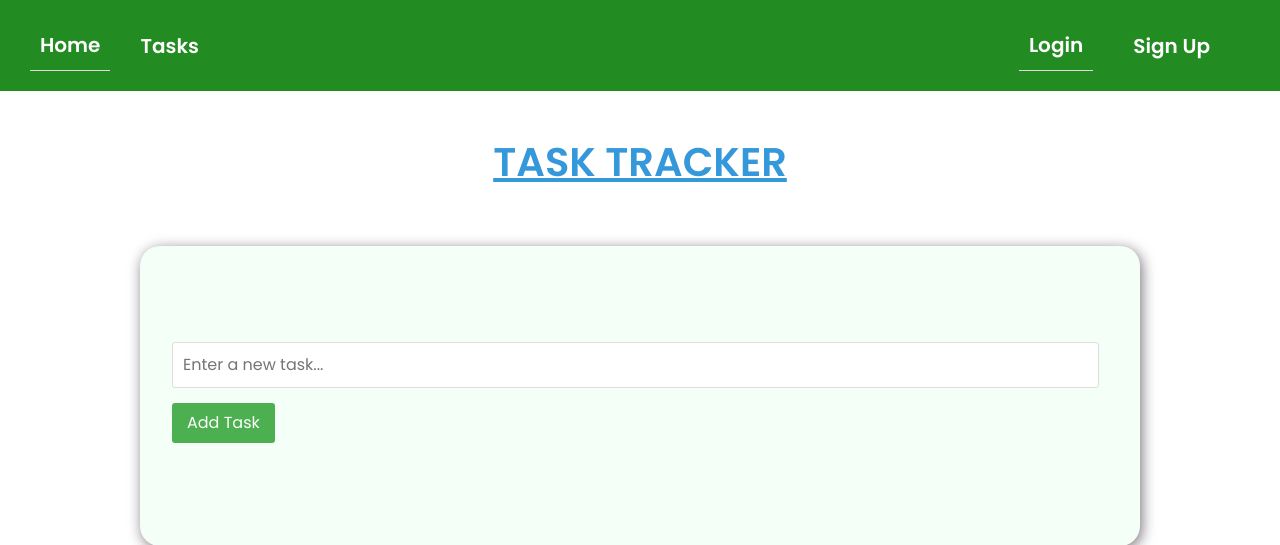
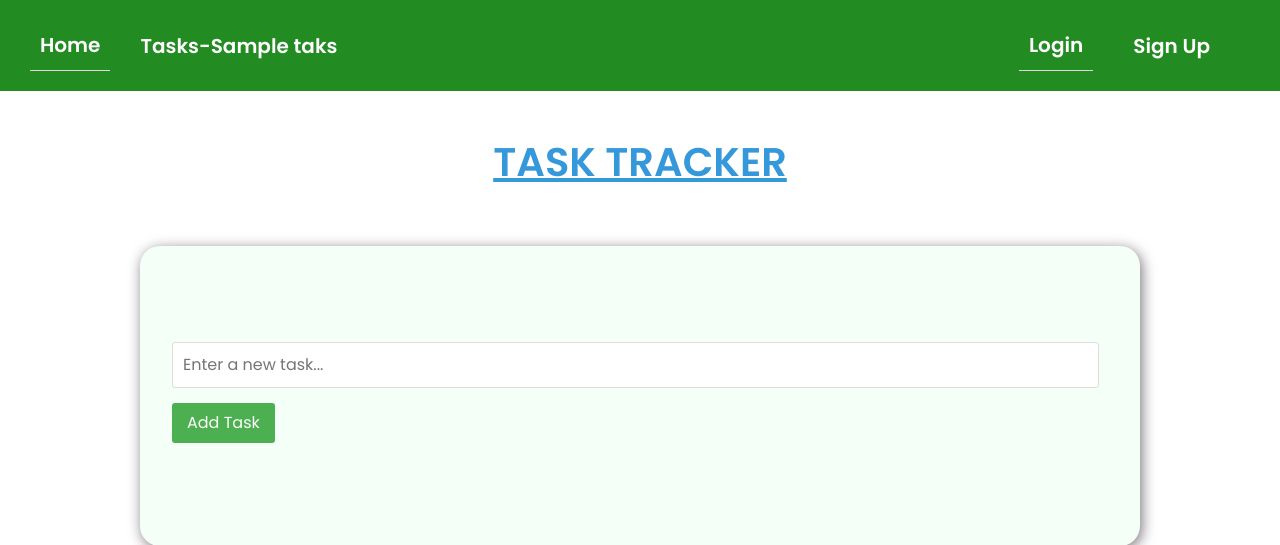
Before and after one commit to 03-prathamesh/Task-Tracker, a Django app: template user_auth/templates/home.html in a window 1280 px wide. Shown: the top 545 px of the page. Run offline with Django 4.2, Linux system fonts and the light colour scheme; the template is opened without the code that fills it: most values are stand-ins (such as "Sample title", 1, 10 or a date in 2020).

Commit message:
added task count

```diff
--- a/user_auth/templates/home.html
+++ b/user_auth/templates/home.html
@@ -361,7 +361,7 @@
     <nav class="navbar">
         <ul class="nav-links">
             <li><a class="a" href="#">Home</a></li>
-            <li><a  class="a" href="{% url "t_list" %}">Tasks</a></li>
+            <li><a  class="a" href="{% url "t_list" %}">Tasks-<b>{{taks}}</b></a></li>
         </ul>
         <div class="user-links">
           {% if not user.is_authenticated %}
--- a/user_auth/views.py
+++ b/user_auth/views.py
@@ -67,8 +67,10 @@ def homes(request):
       else:
         # display_msg=False
         # print(request.user.username)
+
         newtask=request.POST.get('task_name')   #html chay imput la je attribute made name dilele te 'task_name'
         users = request.user  # Get the logged-in user
+        tasksss = Todo.objects.filter(user=users).count()+1
 
         add='True'
         task= models.Todo(task_name=newtask,user=users)
@@ -83,6 +85,7 @@ def homes(request):
         'display':display_msg,
         'added':add,
         'check':'check',
+        'taks':tasksss,
 
     }
 
```
Also changed, not shown: db.sqlite3.
